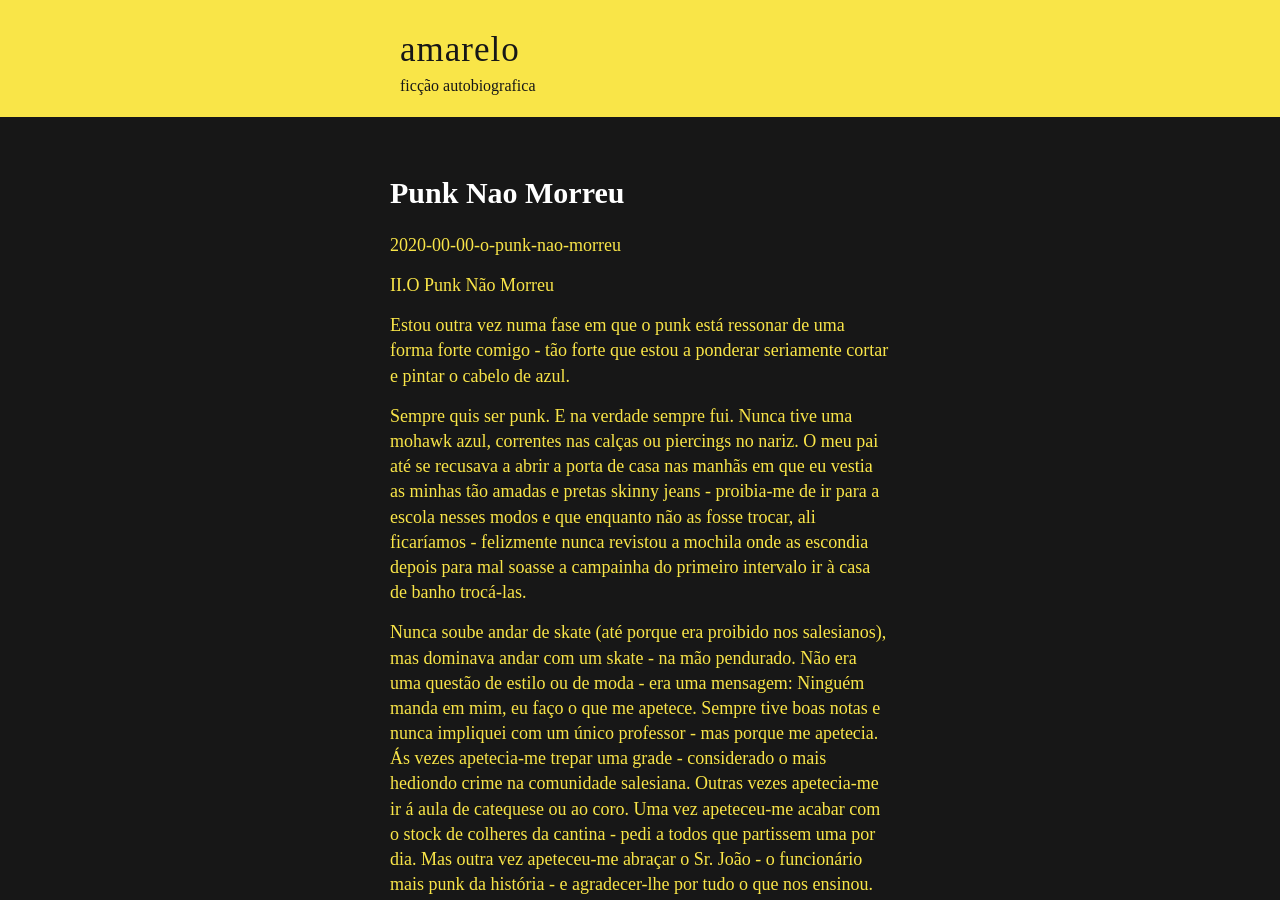
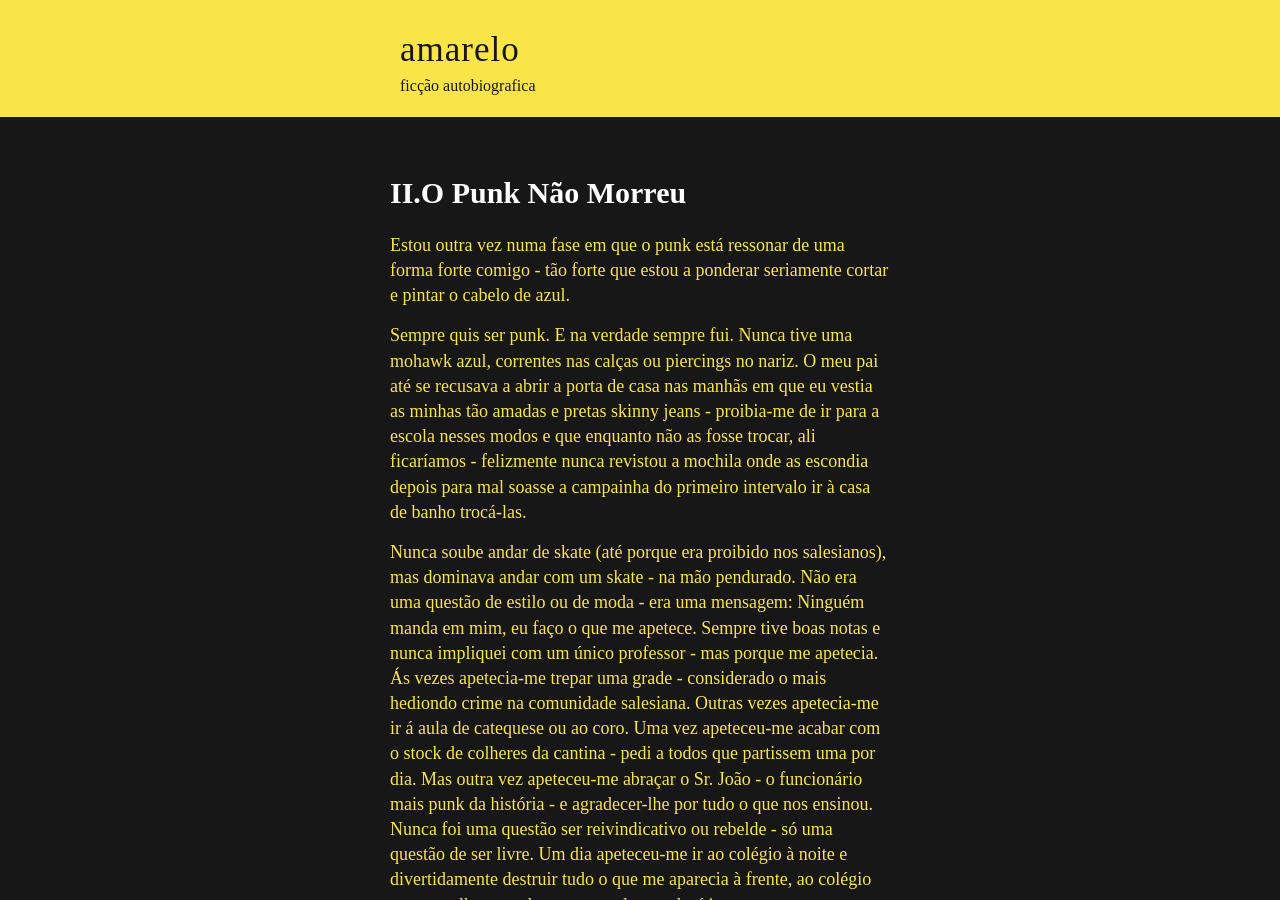
Before and after one commit to otiagomarques/amarelo, a Jekyll site: the page built from _posts/2021-02-15-punk-nao-morreu.md, in a window 1280 px wide and 900 px high. Built offline with Jekyll 4.4.1, drawn with Linux system fonts in a browser that asks for light colours; some web fonts are replaced; our own code applies the rules of GitHub Pages for plain Markdown files.

Commit message:
Update 2021-02-15-punk-nao-morreu.md

```diff
--- a/_posts/2021-02-15-punk-nao-morreu.md
+++ b/_posts/2021-02-15-punk-nao-morreu.md
@@ -1,6 +1,7 @@
-2020-00-00-o-punk-nao-morreu
-
-II.O Punk Não Morreu
+---
+layout: post
+title: II.O Punk Não Morreu
+---
 
 Estou outra vez numa fase em que o punk está ressonar de uma forma forte comigo - tão forte que estou a ponderar seriamente cortar e pintar o cabelo de azul.
 
```
